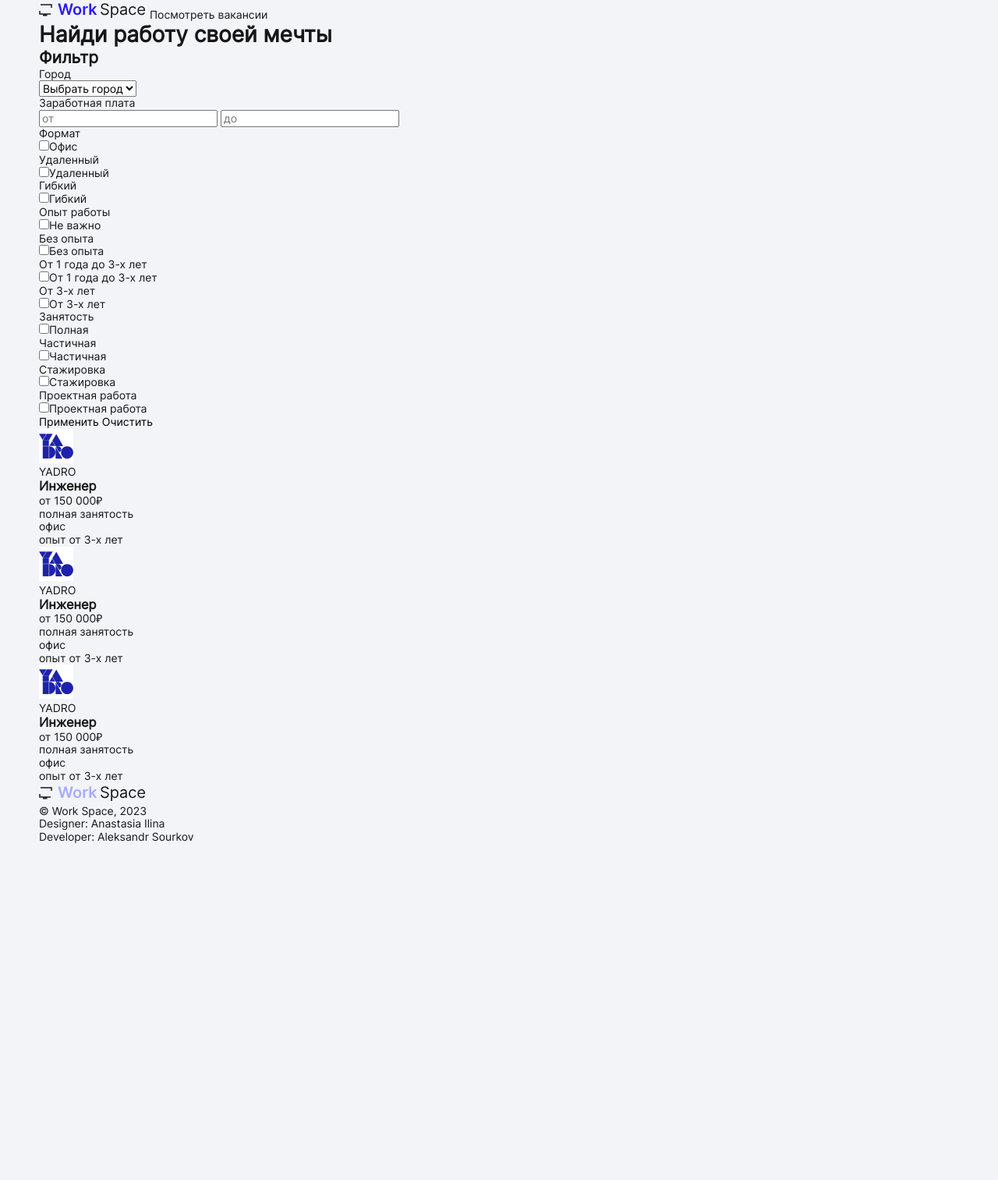
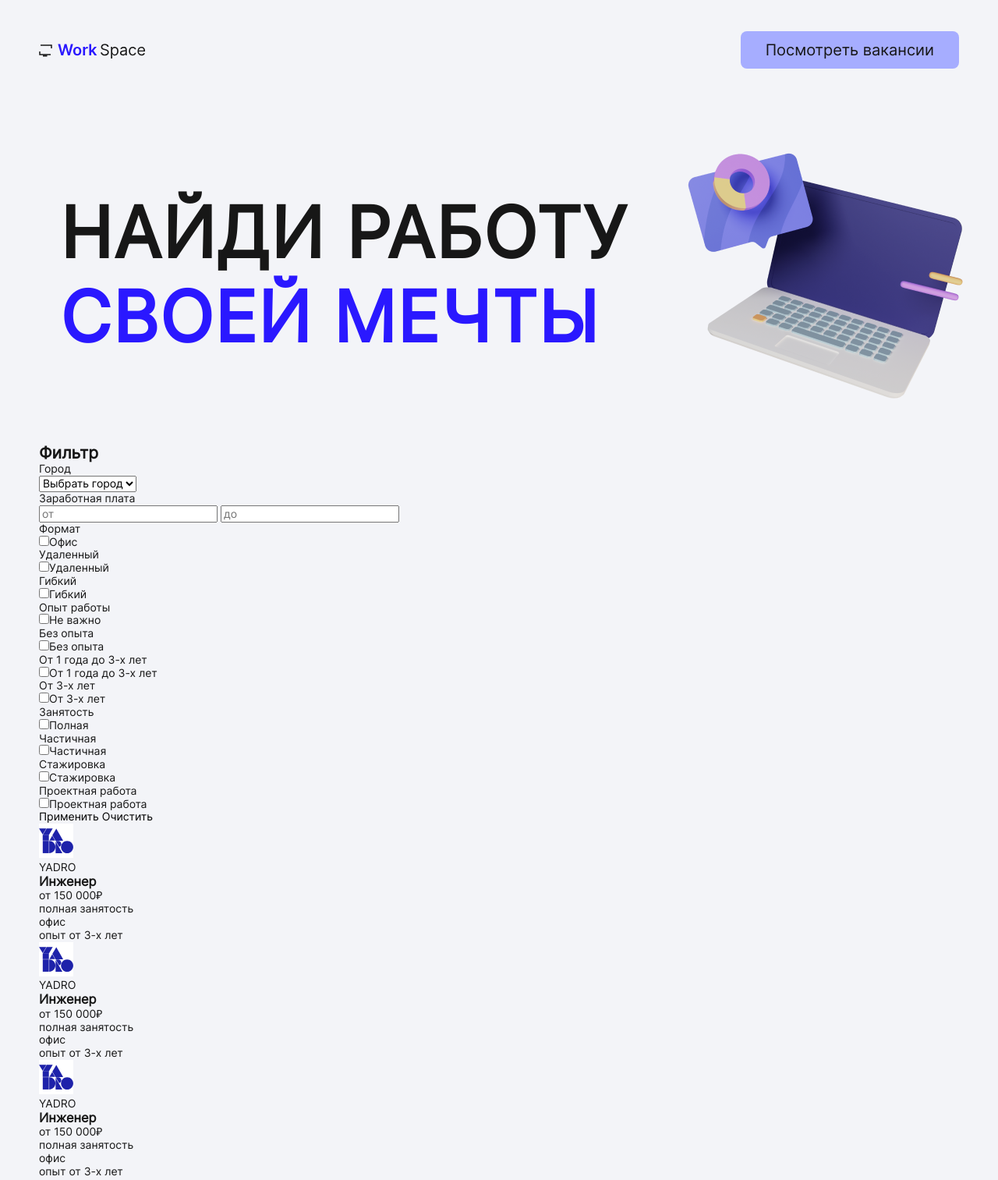
Before and after one commit to alexboagreek/workspace, a plain HTML site: page index.html in a window 1280 px wide. Shown: the top 1513 px of the page at 78% size. Before the commit the page ends 1082 px from the top, so only its background shows below. Drawn offline with Linux system fonts and the light colour scheme.

Commit message:
add: стили для header, hero && footer

```diff
--- a/css/default.css
+++ b/css/default.css
@@ -69,3 +69,7 @@ fieldset {
   margin: 0 auto;
   padding: 0 var(--padding);
 }
+
+.blue-text {
+  color: #2A18FF;
+}
--- /dev/null
+++ b/css/footer.css
@@ -0,0 +1,33 @@
+.footer {
+  padding: 50px 0 40px;
+}
+
+.footer__container {
+  display: grid;
+  gap: 27px;
+  grid-template-areas:
+    "logo ."
+    "copyright contacts";
+}
+
+.footer__logo {
+  grid-area: logo;
+}
+
+.footer__copyright {
+  grid-area: copyright;
+}
+
+.footer__contacts {
+  grid-area: contacts;
+  justify-self: end;
+  min-width: 180px;
+}
+
+.footer__contact {
+  margin-bottom: 8px;
+}
+
+.footer__contact:last-child {
+  margin-bottom: 0;
+}
--- /dev/null
+++ b/css/header.css
@@ -0,0 +1,16 @@
+.header {
+  padding: 40px 0;
+}
+
+.header__container {
+  display: flex;
+  align-items: center;
+  justify-content: space-between;
+}
+
+.header__link {
+  padding: 12px 32px;
+  border-radius: 8px;
+  background-color: #A6ADFF;
+  font-size: 20px;
+}
--- /dev/null
+++ b/css/hero.css
@@ -0,0 +1,26 @@
+.hero {
+  padding-top: 60px;
+  padding-bottom: 50px;
+}
+
+.hero__container {
+  position: relative;
+  padding: 57px;
+}
+
+.hero__container:after {
+  content: "";
+  position: absolute;
+  top: 0;
+  right: -9px;
+  width: 421px;
+  height: 330px;
+  background: url('../assets/img/laptop.png') no-repeat center/contain;
+}
+
+.hero__title {
+  max-width: 780px;
+  font-size: 90px;
+  letter-spacing: 1.8px;
+  text-transform: uppercase;
+}
--- a/css/index.css
+++ b/css/index.css
@@ -1,3 +1,6 @@
 @import 'normalize.css';
 @import 'default.css';
 @import 'fonts.css';
+@import 'header.css';
+@import 'hero.css';
+@import 'footer.css';
```
Also changed, not shown: assets/img/laptop.png (added).
